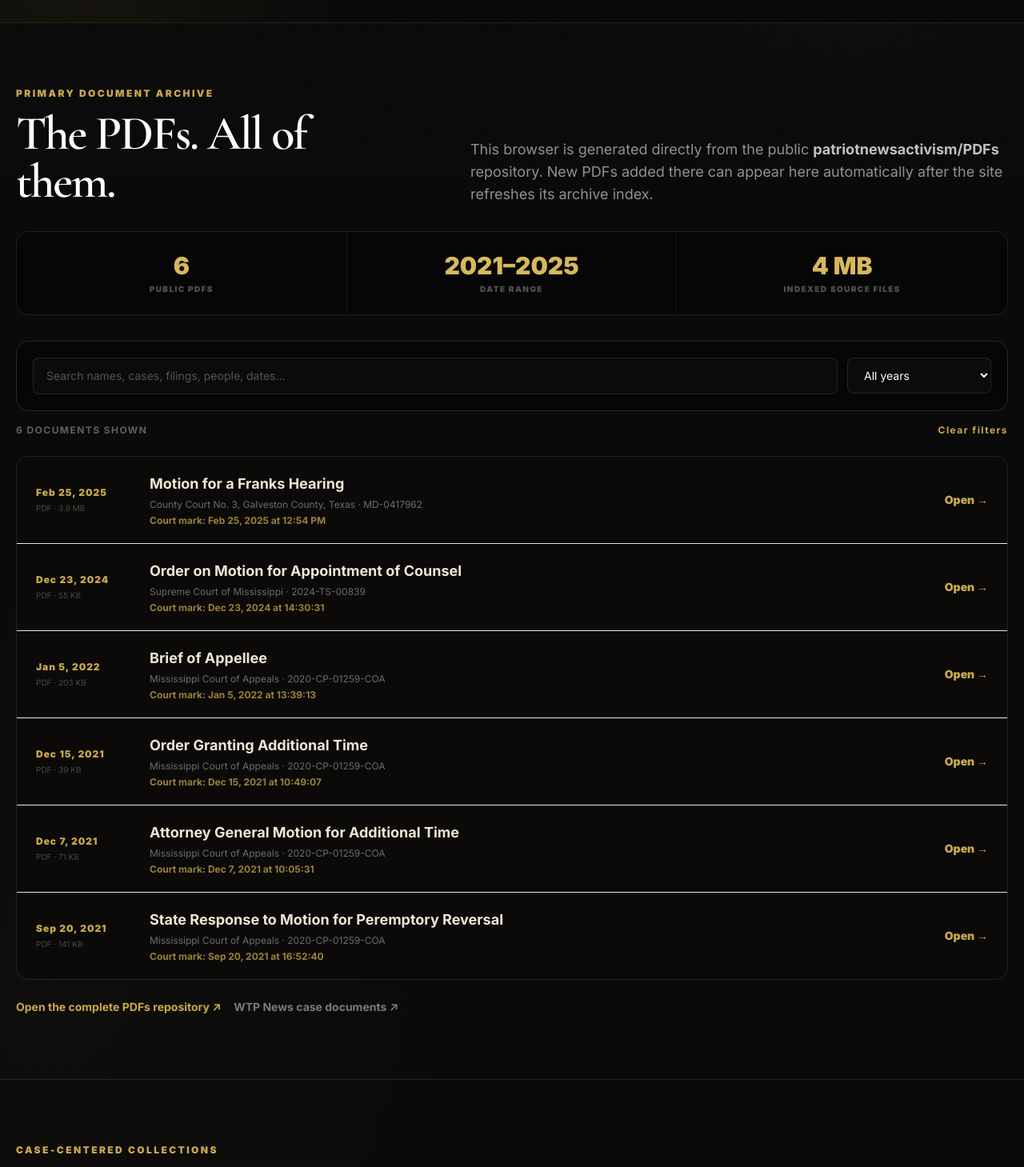
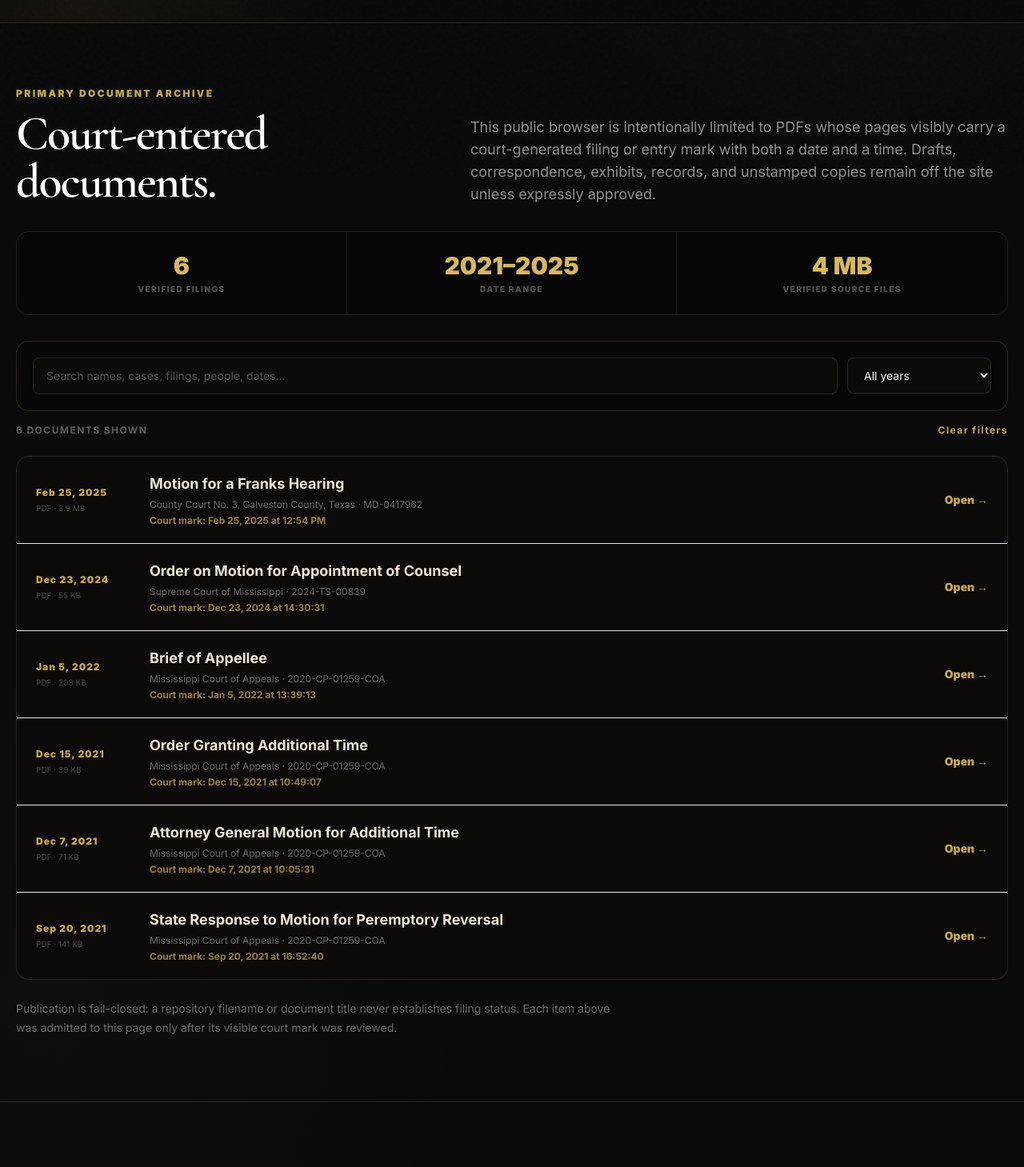
Before and after one commit to patriotnewsactivism/donmatthews-live, a Next.js app: page /record in a window 1280 px wide. Shown: the part 580-2039 px from the top of the page at 80% size. Built offline with nearby package versions, Linux system fonts and the light colour scheme.

Commit message:
fix: publish only verified court-stamped PDFs

```diff
--- a/src/app/record/page.tsx
+++ b/src/app/record/page.tsx
@@ -1,7 +1,7 @@
 import type { Metadata } from "next";
 import DocumentArchiveBrowser from "@/components/DocumentArchiveBrowser";
 import { FlagshipPage, OutlineButton, PageHero } from "@/components/FlagshipShell";
-import { getPublicDocuments, publicPdfRepositoryUrl, type PublicDocument } from "@/lib/documentArchive";
+import { getPublicDocuments, type PublicDocument } from "@/lib/documentArchive";
 
 export const metadata: Metadata = {
   title: "The Record | Don Matthews",
@@ -65,17 +65,17 @@ export default async function RecordPage() {
           <div className="grid gap-7 lg:grid-cols-[.8fr_1.2fr] lg:items-end">
             <div>
               <p className="text-xs font-black tracking-[0.2em] text-[#c9a84c]">PRIMARY DOCUMENT ARCHIVE</p>
-              <h2 className="display-serif mt-3 text-4xl font-semibold tracking-[-0.035em] sm:text-6xl">The PDFs. All of them.</h2>
+              <h2 className="display-serif mt-3 text-4xl font-semibold tracking-[-0.035em] sm:text-6xl">Court-entered documents.</h2>
             </div>
             <p className="max-w-2xl text-base leading-8 text-white/55 sm:text-lg lg:justify-self-end">
-              This browser is generated directly from the public <strong className="text-white/75">patriotnewsactivism/PDFs</strong> repository. New PDFs added there can appear here automatically after the site refreshes its archive index.
+              This public browser is intentionally limited to PDFs whose pages visibly carry a court-generated filing or entry mark with both a date and a time. Drafts, correspondence, exhibits, records, and unstamped copies remain off the site unless expressly approved.
             </p>
           </div>
 
           <div className="mt-8 grid grid-cols-3 overflow-hidden rounded-2xl border border-[#c9a84c]/15 bg-black/30">
-            <div className="border-r border-[#c9a84c]/10 p-4 text-center sm:p-6"><p className="text-2xl font-black text-[#d7b85d] sm:text-3xl">{stats.count.toLocaleString()}</p><p className="mt-1 text-[9px] font-black uppercase tracking-[.14em] text-white/30 sm:text-[10px]">Public PDFs</p></div>
+            <div className="border-r border-[#c9a84c]/10 p-4 text-center sm:p-6"><p className="text-2xl font-black text-[#d7b85d] sm:text-3xl">{stats.count.toLocaleString()}</p><p className="mt-1 text-[9px] font-black uppercase tracking-[.14em] text-white/30 sm:text-[10px]">Verified filings</p></div>
             <div className="border-r border-[#c9a84c]/10 p-4 text-center sm:p-6"><p className="text-2xl font-black text-[#d7b85d] sm:text-3xl">{stats.range}</p><p className="mt-1 text-[9px] font-black uppercase tracking-[.14em] text-white/30 sm:text-[10px]">Date range</p></div>
-            <div className="p-4 text-center sm:p-6"><p className="text-2xl font-black text-[#d7b85d] sm:text-3xl">{stats.size}</p><p className="mt-1 text-[9px] font-black uppercase tracking-[.14em] text-white/30 sm:text-[10px]">Indexed source files</p></div>
+            <div className="p-4 text-center sm:p-6"><p className="text-2xl font-black text-[#d7b85d] sm:text-3xl">{stats.size}</p><p className="mt-1 text-[9px] font-black uppercase tracking-[.14em] text-white/30 sm:text-[10px]">Verified source files</p></div>
           </div>
 
           <div className="mt-8">
@@ -88,10 +88,7 @@ export default async function RecordPage() {
             )}
           </div>
 
-          <div className="mt-6 flex flex-wrap gap-4 text-sm font-bold">
-            <a href={publicPdfRepositoryUrl} target="_blank" rel="noopener noreferrer" className="text-[#c9a84c]">Open the complete PDFs repository ↗</a>
-            <a href="https://www.wtpnews.org/case-documents/" target="_blank" rel="noopener noreferrer" className="text-white/45 transition hover:text-white">WTP News case documents ↗</a>
-          </div>
+          <p className="mt-6 max-w-3xl text-sm leading-6 text-white/40">Publication is fail-closed: a repository filename or document title never establishes filing status. Each item above was admitted to this page only after its visible court mark was reviewed.</p>
         </div>
       </section>
 
```
